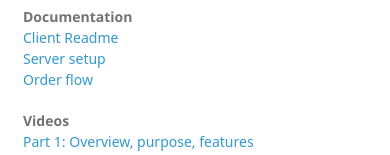
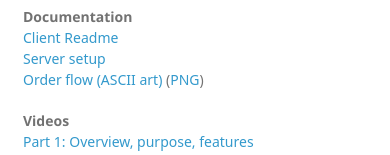
Before and after one commit to ReinProject/reinproject.github.io, a plain HTML site: page index.html in a window 390 px wide. Shown: the part 232-387 px from the top of the page. Drawn offline with Linux system fonts and the light colour scheme; a web font is replaced by a local one.

Commit message:
make an image of the order flow for mobile

```diff
--- a/index.html
+++ b/index.html
@@ -26,7 +26,7 @@
         <p class="view"><b>Documentation</b><br />
         <a href="https://github.com/ReinProject/python-rein/blob/master/README.md">Client Readme</a><br />
         <a href="https://github.com/ReinProject/causeway/blob/master/doc/server_setup.md">Server setup</a><br />
-        <a href="/rein_order_flow.txt">Order flow</a></p>
+        <a href="/rein_order_flow.txt">Order flow (ASCII art)</a> (<a href="/order_flow.png">PNG</a>)</p>
 
         <p class="view"><b>Videos</b><br />
         <a href="https://www.youtube.com/watch?v=SxarcArLVds">Part 1: Overview, purpose, features</a><br />
```
Also changed, not shown: order_flow.png (added).
